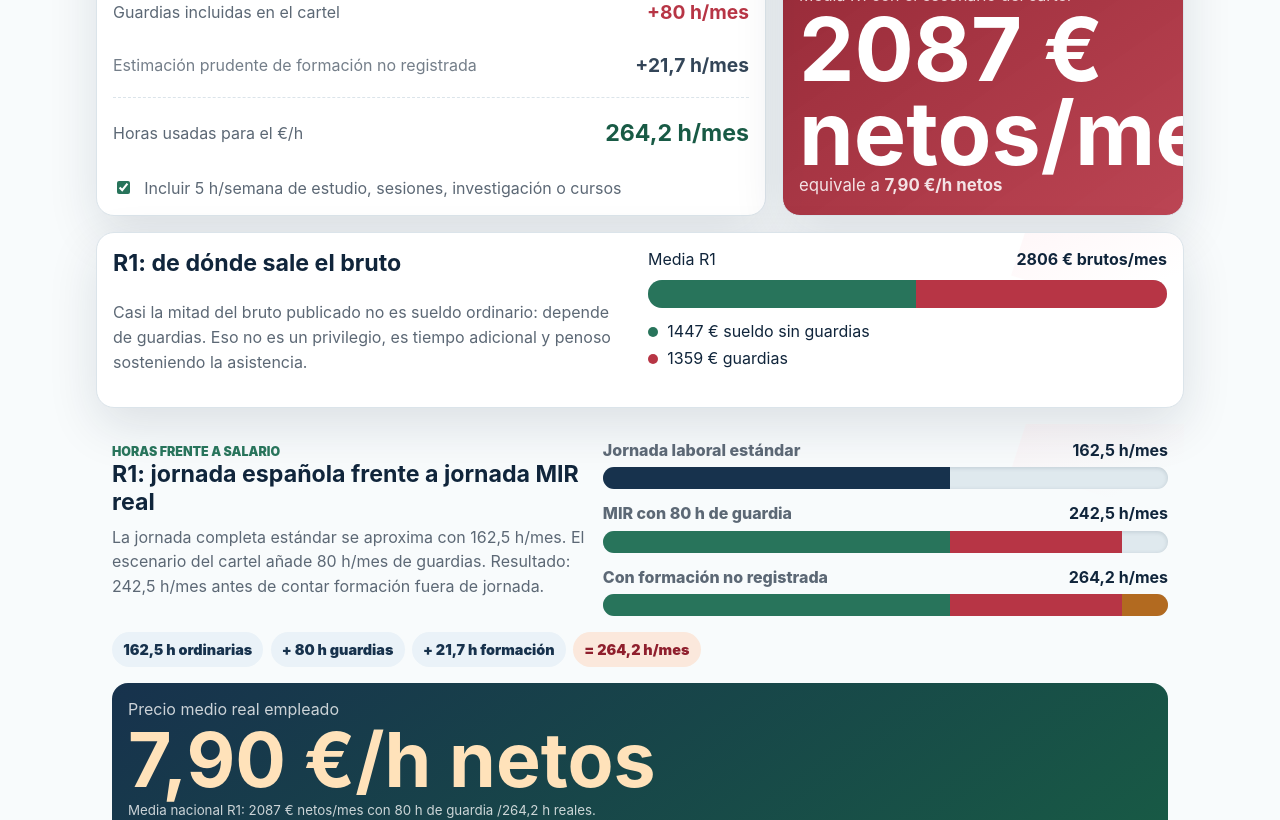
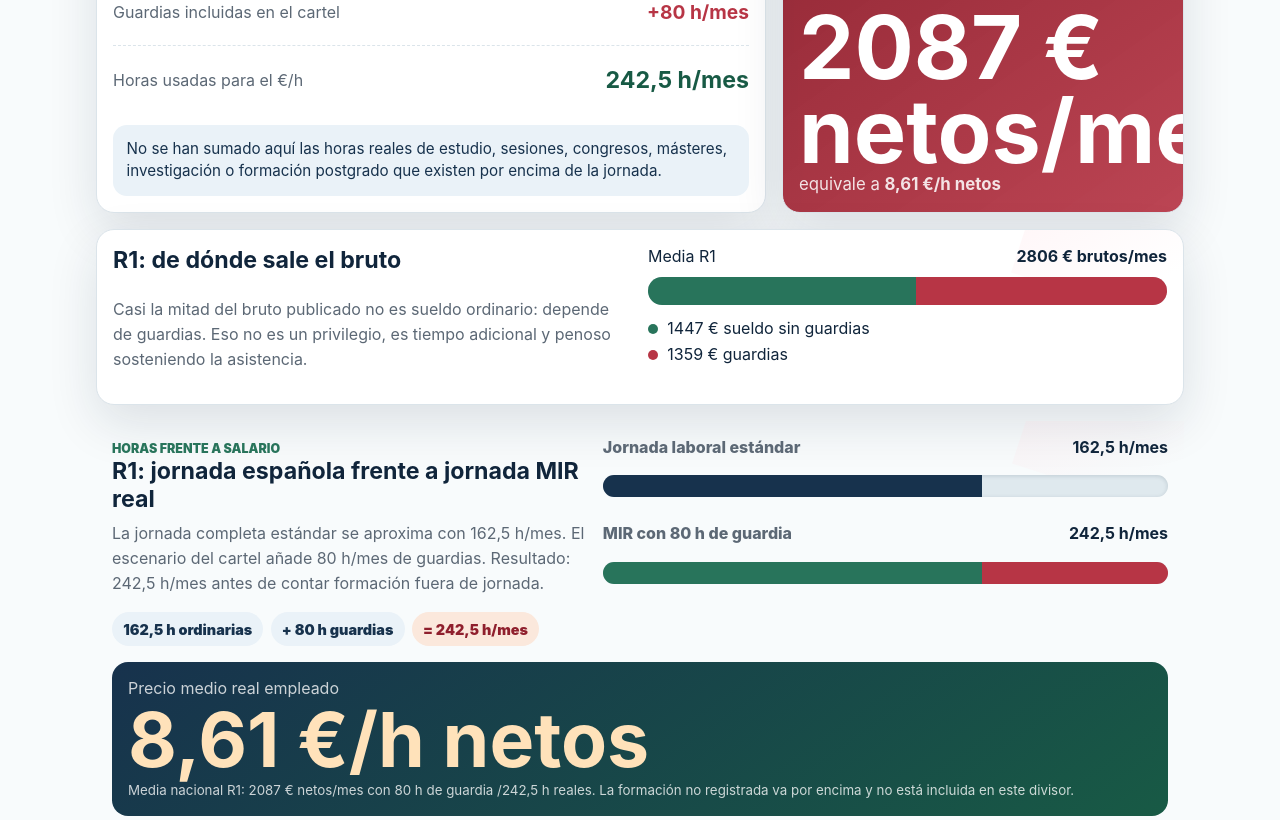
Before and after one commit to Guallar7/mir-estatuto-realidad, a React (Vite) app: page / in a window 1280 px wide. Shown: the part 1740-2560 px from the top of the page. Built offline with nearby package versions, Linux system fonts and the light colour scheme.

Commit message:
Exclude unregistered training hours from MIR rate

```diff
--- a/src/main.jsx
+++ b/src/main.jsx
@@ -35,7 +35,6 @@ import "./styles.css";
 const ORDINARY_HOURS = 162.5;
 const GUARD_HOURS = 80;
 const TOTAL_HOURS = 242.5;
-const TRAINING_TOTAL_HOURS = 264.2;
 
 const eur = (value, digits = 0) =>
   new Intl.NumberFormat("es-ES", {
@@ -50,7 +49,6 @@ function useYearData(yearIndex) {
 function App() {
   const [yearIndex, setYearIndex] = useState(0);
   const [selectedCcaa, setSelectedCcaa] = useState("Madrid");
-  const [includeTraining, setIncludeTraining] = useState(true);
   const [expandedIssue, setExpandedIssue] = useState(0);
   const [sortMode, setSortMode] = useState("guardias");
 
@@ -59,9 +57,7 @@ function App() {
   const selectedNet = selected.withGuardsNet[yearIndex];
   const selectedGross = selected.withGuardsGross[yearIndex];
   const selectedBase = selected.base[yearIndex];
-  const selectedHourly = selectedNet / (includeTraining ? TRAINING_TOTAL_HOURS : TOTAL_HOURS);
-  const displayedHourly = includeTraining ? current.realNetHourWithTraining : current.realNetHour;
-  const hoursScale = includeTraining ? TRAINING_TOTAL_HOURS : TOTAL_HOURS;
+  const selectedHourly = selectedNet / TOTAL_HOURS;
   const { scrollYProgress } = useScroll();
   const smoothScaleX = useSpring(scrollYProgress, { stiffness: 120, damping: 24, restDelta: 0.001 });
   const reduceMotion = useReducedMotion();
@@ -200,25 +196,15 @@ function App() {
               <span>Guardias incluidas en el cartel</span>
               <strong>+{GUARD_HOURS} h/mes</strong>
             </div>
-            {includeTraining && (
-              <div className="calc-row muted">
-                <span>Estimación prudente de formación no registrada</span>
-                <strong>+{eur(TRAINING_TOTAL_HOURS - TOTAL_HOURS, 1)} h/mes</strong>
-              </div>
-            )}
             <div className="divider" />
             <div className="calc-row total">
               <span>Horas usadas para el €/h</span>
-              <strong>{eur(includeTraining ? TRAINING_TOTAL_HOURS : TOTAL_HOURS, 1)} h/mes</strong>
+              <strong>{eur(TOTAL_HOURS, 1)} h/mes</strong>
             </div>
-            <label className="toggle">
-              <input
-                type="checkbox"
-                checked={includeTraining}
-                onChange={(event) => setIncludeTraining(event.target.checked)}
-              />
-              Incluir 5 h/semana de estudio, sesiones, investigación o cursos
-            </label>
+            <p className="calc-note">
+              No se han sumado aquí las horas reales de estudio, sesiones, congresos, másteres, investigación
+              o formación postgrado que existen por encima de la jornada.
+            </p>
           </SpotlightPanel>
 
           <SpotlightPanel className="panel result-card">
@@ -227,7 +213,7 @@ function App() {
             <strong>{eur(current.netWithGuards)} € netos/mes</strong>
             <span>
               equivale a{" "}
-              <b>{eur(includeTraining ? current.realNetHourWithTraining : current.realNetHour, 2)} €/h netos</b>
+              <b>{eur(current.realNetHour, 2)} €/h netos</b>
             </span>
           </SpotlightPanel>
         </div>
@@ -266,7 +252,7 @@ function App() {
                 <strong>{eur(ORDINARY_HOURS, 1)} h/mes</strong>
               </div>
               <span className="hour-track">
-                <span className="hour-fill standard" style={{ width: `${(ORDINARY_HOURS / hoursScale) * 100}%` }} />
+                <span className="hour-fill standard" style={{ width: `${(ORDINARY_HOURS / TOTAL_HOURS) * 100}%` }} />
               </span>
             </div>
             <div className="hour-line resident">
@@ -275,38 +261,25 @@ function App() {
                 <strong>{eur(TOTAL_HOURS, 1)} h/mes</strong>
               </div>
               <span className="hour-track">
-                <span className="hour-fill ordinary" style={{ width: `${(ORDINARY_HOURS / hoursScale) * 100}%` }} />
-                <span className="hour-fill guard" style={{ width: `${(GUARD_HOURS / hoursScale) * 100}%` }} />
+                <span className="hour-fill ordinary" style={{ width: `${(ORDINARY_HOURS / TOTAL_HOURS) * 100}%` }} />
+                <span className="hour-fill guard" style={{ width: `${(GUARD_HOURS / TOTAL_HOURS) * 100}%` }} />
               </span>
             </div>
-            {includeTraining && (
-              <div className="hour-line training-extra">
-                <div className="hour-line-label">
-                  <span>Con formación no registrada</span>
-                  <strong>{eur(TRAINING_TOTAL_HOURS, 1)} h/mes</strong>
-                </div>
-                <span className="hour-track">
-                  <span className="hour-fill ordinary" style={{ width: `${(ORDINARY_HOURS / hoursScale) * 100}%` }} />
-                  <span className="hour-fill guard" style={{ width: `${(GUARD_HOURS / hoursScale) * 100}%` }} />
-                  <span className="hour-fill training" style={{ width: `${((TRAINING_TOTAL_HOURS - TOTAL_HOURS) / hoursScale) * 100}%` }} />
-                </span>
-              </div>
-            )}
           </div>
 
           <div className="hour-summary">
             <span>{eur(ORDINARY_HOURS, 1)} h ordinarias</span>
             <span>+ {GUARD_HOURS} h guardias</span>
-            {includeTraining && <span>+ {eur(TRAINING_TOTAL_HOURS - TOTAL_HOURS, 1)} h formación</span>}
-            <strong>= {eur(includeTraining ? TRAINING_TOTAL_HOURS : TOTAL_HOURS, 1)} h/mes</strong>
+            <strong>= {eur(TOTAL_HOURS, 1)} h/mes</strong>
           </div>
 
           <div className="hour-price">
             <span>Precio medio real empleado</span>
-            <strong>{eur(displayedHourly, 2)} €/h netos</strong>
+            <strong>{eur(current.realNetHour, 2)} €/h netos</strong>
             <small>
               Media nacional {current.year}: {eur(current.netWithGuards)} € netos/mes con 80 h de guardia /
-              {eur(includeTraining ? TRAINING_TOTAL_HOURS : TOTAL_HOURS, 1)} h reales.
+              {eur(TOTAL_HOURS, 1)} h reales. La formación no registrada va por encima y no está incluida en
+              este divisor.
             </small>
           </div>
         </SpotlightPanel>
--- a/src/styles.css
+++ b/src/styles.css
@@ -496,18 +496,14 @@ h2 {
   font-size: 1.45rem;
 }
 
-.toggle {
-  align-items: flex-start;
-  color: var(--muted);
-  display: flex;
-  gap: 0.7rem;
-  line-height: 1.35;
-  margin-top: 1rem;
-}
-
-.toggle input {
-  accent-color: var(--green);
-  margin-top: 0.22rem;
+.calc-note {
+  background: var(--soft-blue);
+  border-radius: 14px;
+  color: var(--blue);
+  font-size: 0.95rem;
+  line-height: 1.45;
+  margin: 1rem 0 0;
+  padding: 0.85rem;
 }
 
 .result-card {
@@ -671,10 +667,6 @@ h2 {
 
 .hour-fill.guard {
   background: var(--red);
-}
-
-.hour-fill.training {
-  background: var(--amber);
 }
 
 .hour-summary {
```
